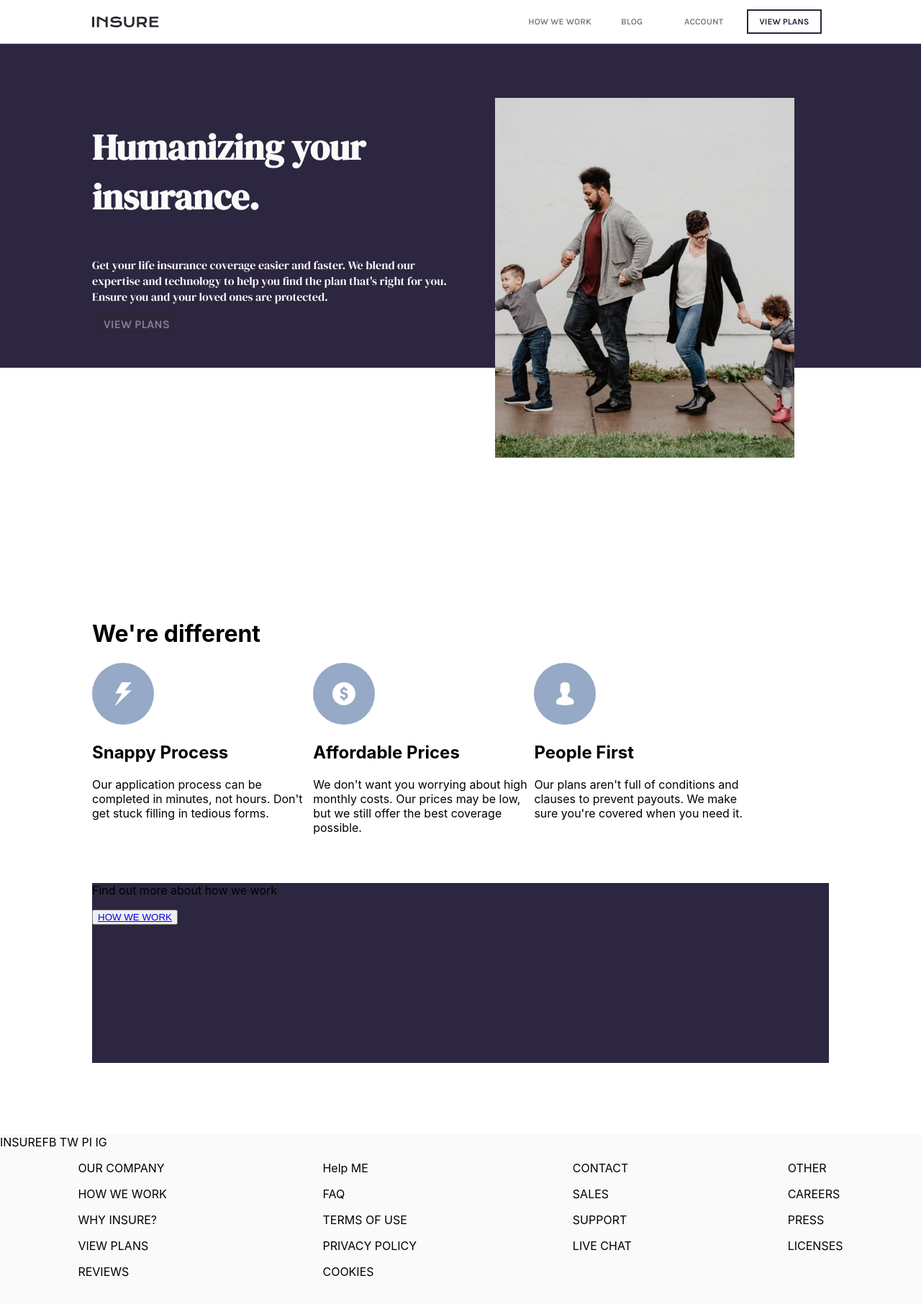
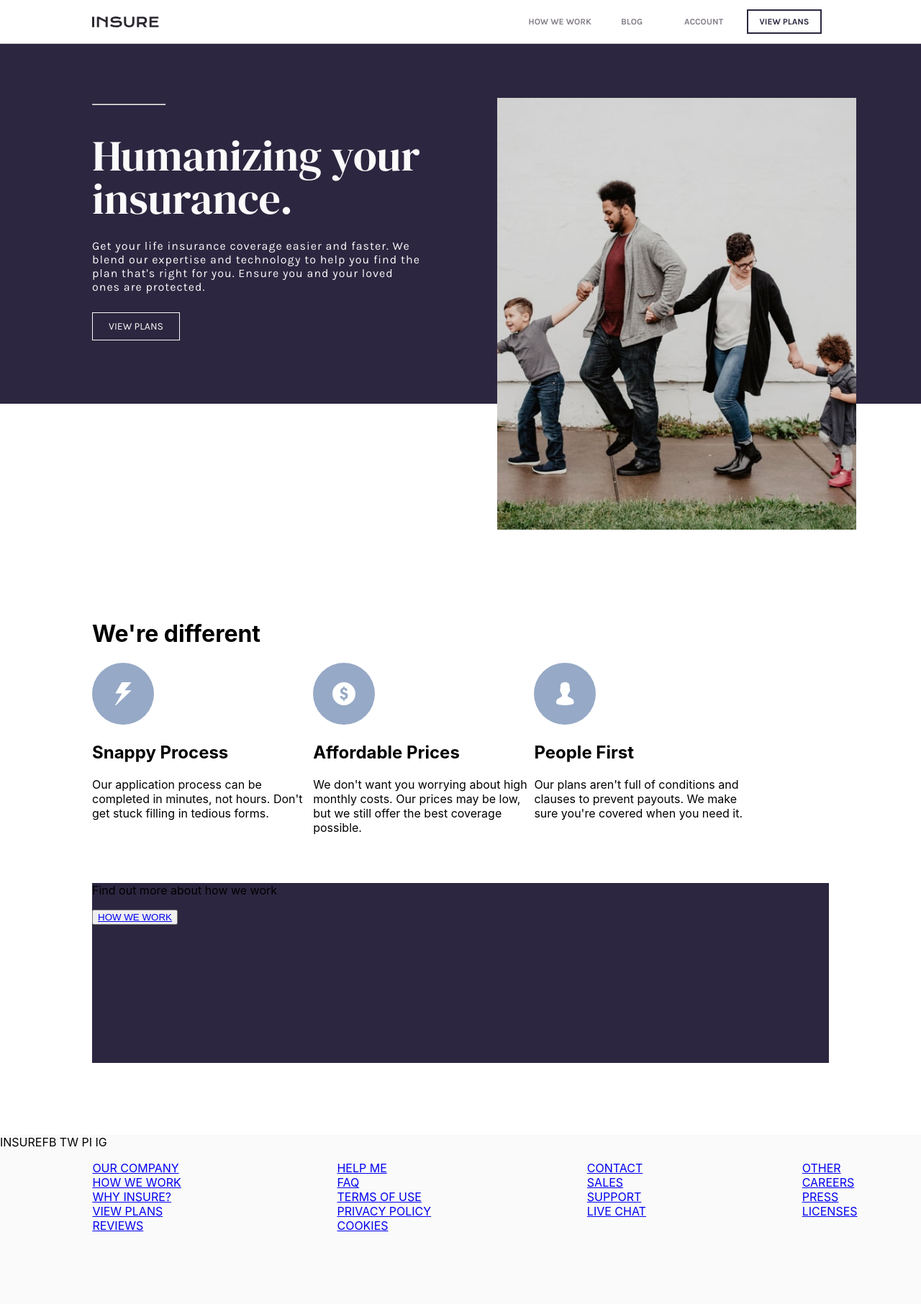
Before and after one commit to kabocha23/Insure-Landing-Page, a React (Create React App) app: page / in a window 1280 px wide. Shown: the top 1812 px of the page at 72% size. Built offline with nearby package versions, Linux system fonts and the light colour scheme.

Commit message:
Styling content in Body and Footer

```diff
--- a/src/components/Body/Body.css
+++ b/src/components/Body/Body.css
@@ -2,8 +2,8 @@
 .body-intro {
     display: flex;
     flex-flow: row wrap;
-    height: 450px;
-    margin-bottom: 350px;
+    height: 500px;
+    margin-bottom: 300px;
     background-color: hsl(256, 26%, 20%);
 }
 
@@ -20,43 +20,62 @@
     display: flex;
     flex-flow: column nowrap;
     height: 300px;
-    width: 50%;
+    width: 45%;
     font-family: 'DM Serif Display', serif;
     color: hsl(0, 0%, 98%);
 }
+.body-intro-text hr {
+    width: 100px;
+    margin-left: 0;
+    margin-bottom: 40px;
+}
 .body-intro-text h1 {
-    font-size: 50px;
+    font-size: 60px;
+    font-weight: normal;
+    margin-top: 0px;
+    margin-bottom: 10px;
+    line-height: 60px;
 }
-.body-intro-img {
-    display: flex;
-    width: 50%;
+.body-intro-text p {
+    font-family: 'Karla', sans-serif;
+    color: hsl(0, 0%, 98%);
+    letter-spacing: 1px;
 }
-.body-intro-img img {
-    height: 500px;
-    margin-left: auto;
-    margin-right: auto;
-}
+
 #view-plans-btn2 {
     display: flex;
     justify-content: center;
     align-items: center;
-    height: 30px;
     width: 100px;
-    margin-left: 10px;
-    margin-right: 10px;
-    text-decoration: none;;
-    color: hsl(273, 4%, 51%);
+    padding: 10px 10px;
+    margin-top: 10px;
+    text-decoration: none;
+    color: hsl(0, 0%, 98%);
     font-family: 'Karla', sans-serif;
-    font-weight: bold;
+    font-weight: normal;
+    font-size: 14px;
     background-color: transparent;
-    border: 2px solid hsl(270, 9%, 17%);
+    border: 1px solid hsl(0, 0%, 98%);
     cursor: pointer;
 }
 #view-plans-btn2:hover {
-    background-color: hsl(270, 9%, 17%);
+    background-color: hsl(0, 0%, 98%);
     transition: background-color 0.4s ease-in-out;
-    color: white;
+    color: hsl(256, 26%, 20%);
     transition: color 0.4s ease-in-out;
+    font-weight: bold;
+}
+
+.body-intro-img {
+    display: flex;
+    margin-left: auto;
+    margin-right: 0;
+    width: 45%;
+}
+.body-intro-img img {
+    height: 600px;
+    margin-left: auto;
+    margin-right: 0;
 }
 
 
--- a/src/components/Body/Body.js
+++ b/src/components/Body/Body.js
@@ -13,6 +13,7 @@ const Body = () => {
             <div className='body-intro'>
                 <div className='body-intro-sub'>
                     <div className='body-intro-text'>
+                        <hr></hr>
                         <h1>Humanizing your insurance.</h1>
                         <p>Get your life insurance coverage easier and faster. We blend our expertise and technology to help you find the plan that's right for you. Ensure you and your loved ones are protected.</p>
                         <a href='#' id='view-plans-btn2'><span>VIEW PLANS</span></a>
--- a/src/components/Footer/Footer.css
+++ b/src/components/Footer/Footer.css
@@ -1,5 +1,5 @@
 .footer-container {
-    height: 350px;
+    height: 300px;
     background-color: hsl(0, 0%, 98%);
 }
 
@@ -19,5 +19,9 @@
     flex-flow: row wrap;
 }
 .footer-body-sub {
+    list-style-type: none;
     margin: 0 auto;
 }
+.footer-body-sub ul {
+    list-style-type: none;
+}
--- a/src/components/Footer/Footer.js
+++ b/src/components/Footer/Footer.js
@@ -17,30 +17,38 @@ const Footer = () => {
                 </div>
                 <div className='footer-body'>
                     <div className='footer-body-sub'>
-                        <p>OUR COMPANY</p>
-                        <p>HOW WE WORK</p>
-                        <p>WHY INSURE?</p>
-                        <p>VIEW PLANS</p>
-                        <p>REVIEWS</p>
+                        <ul>
+                            <li><a href='#'>OUR COMPANY</a></li>
+                            <li><a href='#'>HOW WE WORK</a></li>
+                            <li><a href='#'>WHY INSURE?</a></li>
+                            <li><a href='#'>VIEW PLANS</a></li>
+                            <li><a href='#'>REVIEWS</a> </li>
+                        </ul>
                     </div>
                     <div className='footer-body-sub'>
-                        <p>Help ME</p>
-                        <p>FAQ</p>
-                        <p>TERMS OF USE</p>
-                        <p>PRIVACY POLICY</p>
-                        <p>COOKIES</p>
+                        <ul>
+                            <li><a href='#'>HELP ME</a></li>
+                            <li><a href='#'>FAQ</a></li>
+                            <li><a href='#'>TERMS OF USE</a></li>
+                            <li><a href='#'>PRIVACY POLICY</a></li>
+                            <li><a href='#'>COOKIES</a> </li>
+                        </ul>
                     </div>
                     <div className='footer-body-sub'>
-                        <p>CONTACT</p>
-                        <p>SALES</p>
-                        <p>SUPPORT</p>
-                        <p>LIVE CHAT</p>
+                        <ul>
+                            <li><a href='#'>CONTACT</a></li>
+                            <li><a href='#'>SALES</a></li>
+                            <li><a href='#'>SUPPORT</a></li>
+                            <li><a href='#'>LIVE CHAT</a></li>
+                        </ul>
                     </div>
                     <div className='footer-body-sub'>
-                        <p>OTHER</p>
-                        <p>CAREERS</p>
-                        <p>PRESS</p>
-                        <p>LICENSES</p>
+                        <ul>
+                            <li><a href='#'>OTHER</a></li>
+                            <li><a href='#'>CAREERS</a></li>
+                            <li><a href='#'>PRESS</a></li>
+                            <li><a href='#'>LICENSES</a></li>
+                        </ul>
                     </div>
                 </div>
             </div>
```
